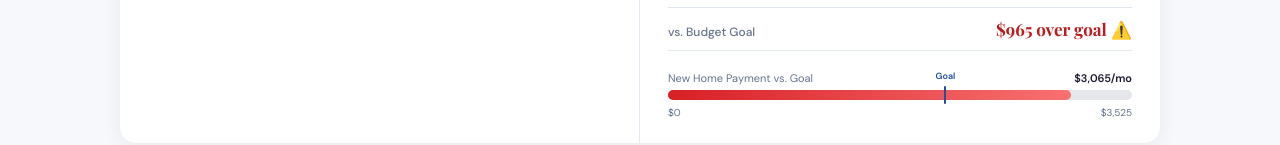
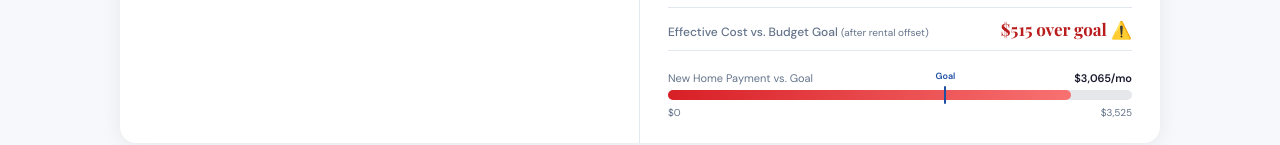
Before and after one commit to jasonknashville/Sell-vs-Keep-Home-as-Rental-Comparison, a plain HTML site: page index.html in a window 1280 px wide. Both pictures are taken after a click on the button "⚖️ Compare Both Paths". Shown: the part 2001-2146 px from the top of the page. Drawn offline with nearby package versions, Linux system fonts and the light colour scheme; a web font is replaced by a local one.

Commit message:
Update index.html
V 1.3 Edit

```diff
--- a/index.html
+++ b/index.html
@@ -425,7 +425,7 @@
             <div><div class="metric-val" id="k-effective">—</div><div class="metric-sub">new home net of rental income</div></div>
           </div>
           <div class="metric-row">
-            <span class="metric-label">vs. Budget Goal</span>
+            <span class="metric-label">Effective Cost vs. Budget Goal <span style="font-size:10px;font-weight:400;">(after rental offset)</span></span>
             <div><div class="metric-val" id="k-vs-budget">—</div></div>
           </div>
 
@@ -577,7 +577,7 @@ function runCalc(){
   const kAllin    = kPI + taxMo + insMo + kPMIMo + hoa;
   const kTotal    = kAllin + curMtg;
   const kEffective= kAllin - Math.max(cashFlow, 0);
-  const kDiff     = kAllin - budget;
+  const kDiff     = kEffective - budget; // compare effective cost (after rent) vs budget
 
   // ── POPULATE SELL ──
   set('s-equity', fc(equity));
@@ -671,7 +671,7 @@ function runCalc(){
     ['PMI required?',               sNeedsPMI?'⚠️ Yes':'✅ No',                 kNeedsPMI?'⚠️ Yes':'✅ No',                    edgeTag(!sNeedsPMI&&kNeedsPMI?true:sNeedsPMI&&!kNeedsPMI?false:null)],
     ['New home P&I',                fc(sPI,2)+'/mo',                             fc(kPI,2)+'/mo',                               edgeTag(sPI<=kPI)],
     ['All-in new home payment',     fc(sAllin,2)+'/mo',                          fc(kAllin,2)+'/mo',                            edgeTag(sAllin<=kAllin)],
-    ['vs. Budget goal',             sDiff<=0?'✅ '+fc(Math.abs(sDiff),0)+' under':'❌ '+fc(sDiff,0)+' over', kDiff<=0?'✅ '+fc(Math.abs(kDiff),0)+' under':'❌ '+fc(kDiff,0)+' over', edgeTag(sDiff<=0&&kDiff>0?true:kDiff<=0&&sDiff>0?false:null)],
+    ['vs. Budget goal (effective)', sDiff<=0?'✅ '+fc(Math.abs(sDiff),0)+' under':'❌ '+fc(sDiff,0)+' over', kDiff<=0?'✅ '+fc(Math.abs(kDiff),0)+' under (after rent)':'❌ '+fc(kDiff,0)+' over (after rent)', edgeTag(sDiff<=0&&kDiff>0?true:kDiff<=0&&sDiff>0?false:null)],
     ['Total monthly obligation',    fc(sAllin,2)+'/mo',                          fc(kTotal,2)+'/mo',                            edgeTag(sAllin<=kTotal)],
     ['Rental cash flow',            '—',                                         fc(cashFlow,2)+'/mo',                          edgeTag(cashFlow>0?false:true,'Sell','Keep ✅')],
     ['Effective cost after rent',   fc(sAllin,2)+'/mo',                          fc(kEffective,2)+'/mo',                        edgeTag(sAllin<=kEffective)],
```
